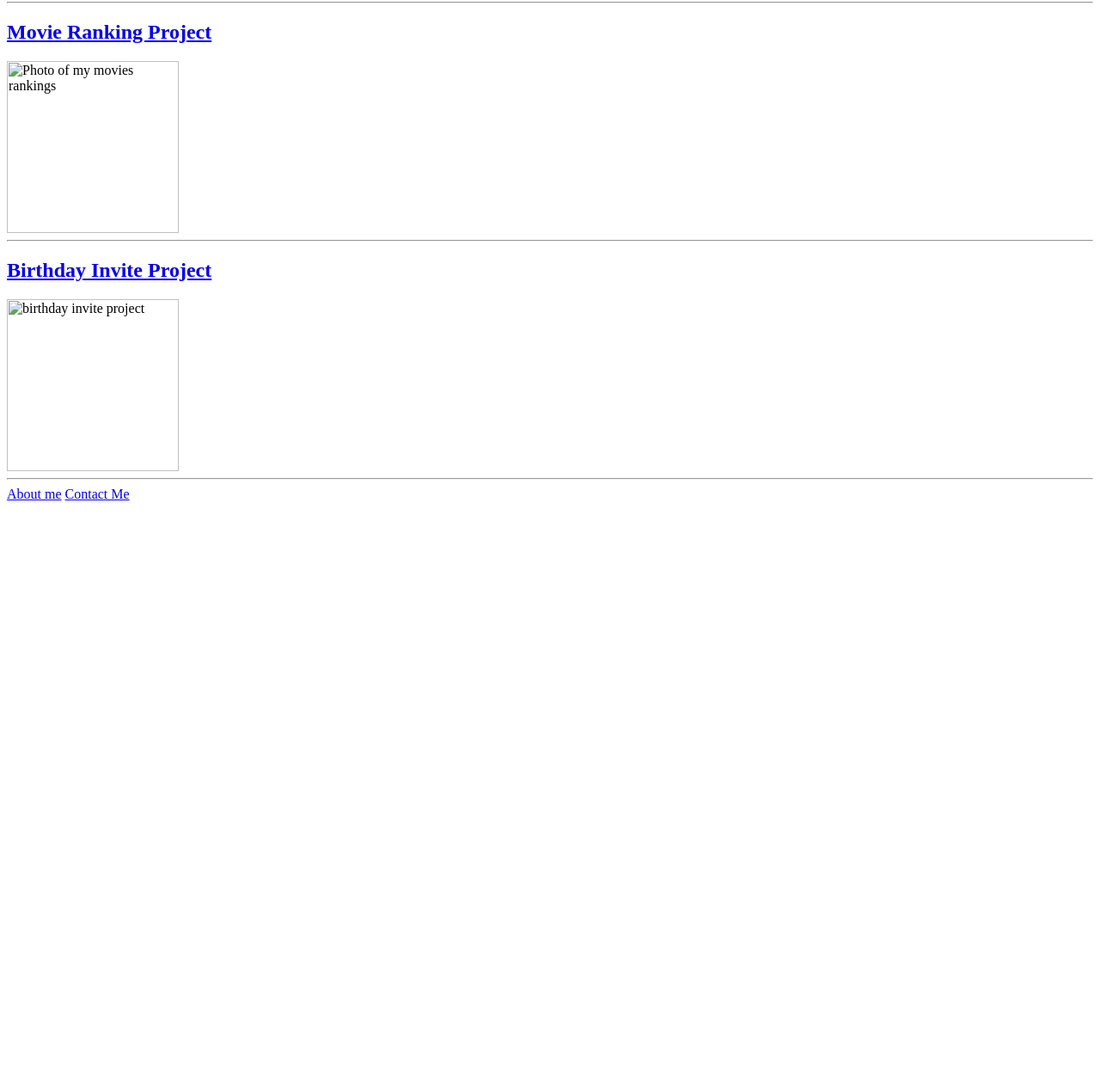
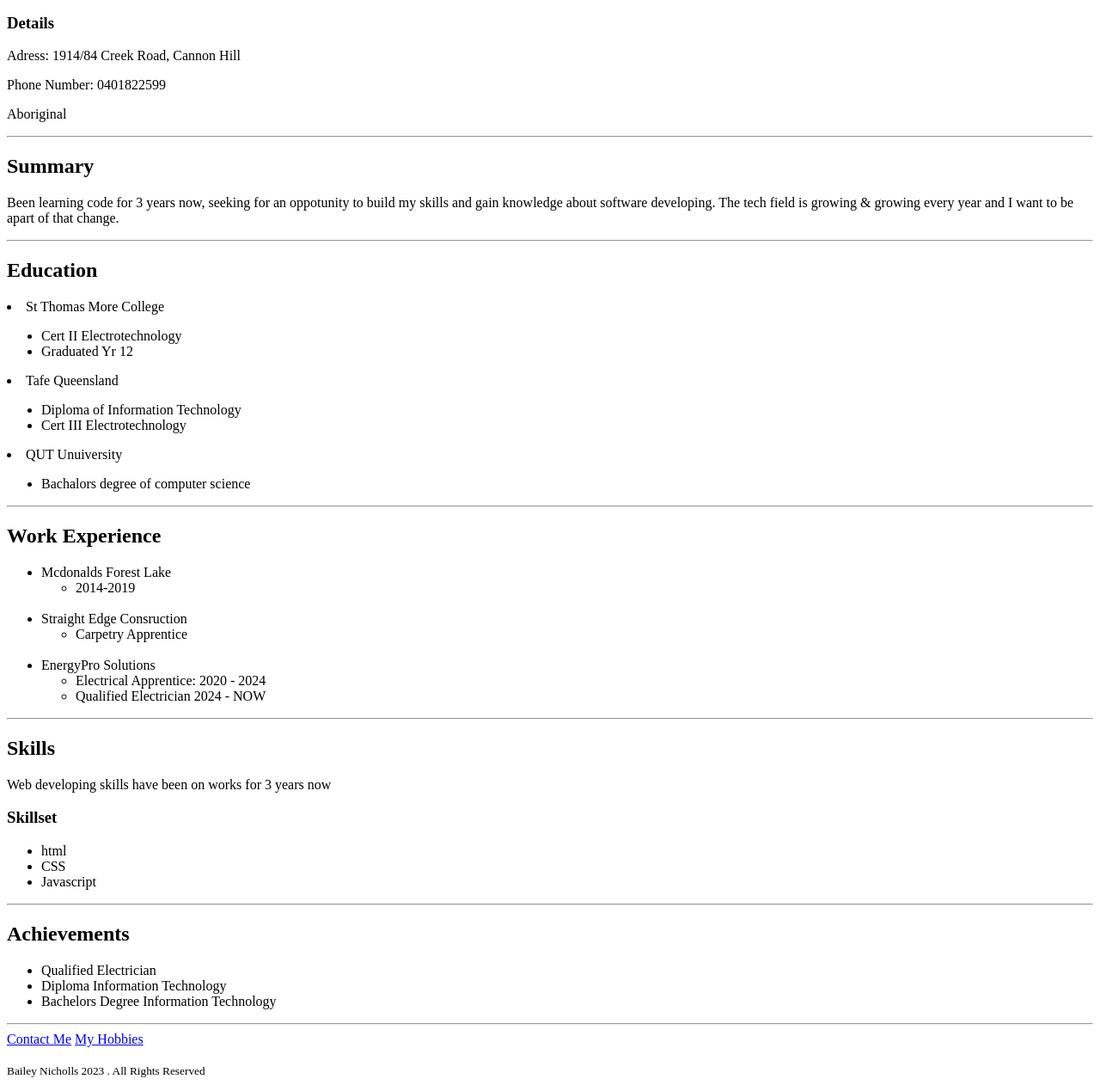
Before and after one commit to baileynicholls/html-portfolio, a plain HTML site: page index.html in a window 1280 px wide. Shown: the part 101-1363 px from the top of the page at 86% size. Before the commit the page ends 800 px from the top, so only its background shows below. Drawn offline with Linux system fonts and the light colour scheme.

Commit message:
Add files via upload

```diff
--- a/index.html
+++ b/index.html
@@ -1,21 +1,92 @@
+<!DOCTYPE html>
+
 <html lang="en">
 
 <head>
 <meta charset="UTF-8">
-<title>Web Development Journey</title>
+<title>My Resume</title>
 </head>
 
 <body>
-    <h1>Welcome to my web Developement Journey <br>- My portfolio</h1>
+<h1>Bailey Nicholls</h1>
+<img src="" alt="Profile Picture "
+<hr/>
+<h3>Details</h3>
+<p>Adress: 1914/84 Creek Road, Cannon Hill</p>
+<p>Phone Number: 0401822599</p>
+<p>Aboriginal</p>
+<hr/>
+<h2></h2>
+<h2>Summary</h2>
+<p>Been learning code for 3 years now, seeking for an oppotunity to build my skills and gain
+knowledge about software developing. The tech field is growing & growing every year and I want to
+be apart of that change.
+</p>
+<hr/>
+<h2>Education</h2>
+<ul>
 
+
+</ul>
+    <li>St Thomas More College</li>
+    <ul>
+        <li>Cert II Electrotechnology</li>
+        <li>Graduated Yr 12</li>
+    </ul>
+
+    <li>Tafe Queensland</li>
+    <ul>
+        <li>Diploma of Information Technology</li>
+        <li>Cert III Electrotechnology</li>
+    </ul>
+
+    <li>QUT Unuiversity</li>
+    <ul>
+        <li>Bachalors degree of computer science </li>
+    </ul>
     <hr/>
-    <h2><a href="./public/movie-ranking.html">Movie Ranking Project</a></h2>
-    <img src="assets/images/movierankingproject.ing.png" alt="Photo of my movies rankings" height="200"/>
-   <hr/>
-   <h2><a href="./public/birthday-invite.html">Birthday Invite Project</a></h2>
-   <img src="./assets/images/birthdayparty.png" alt="birthday invite project" height="200"/>
-    <hr/>
-    <a href="./public/about.html">About me</a>
-    <a href="./public/contact.html">Contact Me</a>
+
+<h2>Work Experience</h2>
+<ul>
+    <li>Mcdonalds Forest Lake</li>
+    <ul>
+        <li>2014-2019</li>
+    </ul>
+    <br/>
+    <li>Straight Edge Consruction</li>
+    <ul>
+         <li>Carpetry Apprentice</li>
+    </ul>
+    <br/>
+    <li>EnergyPro Solutions</li>
+    <ul>
+        <li>Electrical Apprentice: 2020 - 2024</li>
+        <li>Qualified Electrician 2024 - NOW</li>
+    </ul>
+</ul>
+<hr/>
+
+<h2>Skills</h2>
+<p>Web developing skills have been on works for 3 years now</p>
+<H3>Skillset</H3>
+<ul>
+    <li>html</li>
+    <li>CSS</li>
+    <li>Javascript</li>
+</ul>
+<hr/>
+<h2>Achievements</h2>
+
+<ul>
+        <li>Qualified Electrician</li>
+        <li>Diploma Information Technology</li>
+        <li>Bachelors Degree Information Technology</li>
+    </ul>
+<hr/>
+<a href="./contact.html">Contact Me</a>
+<a href="./hobbies.html">My Hobbies</a>
+<br/><br/>
+<footer> <small>Bailey Nicholls 2023 . All Rights Reserved</small></footer>
 </body>
+
 </html>
```
Also changed, not shown: contact.html (+15 -9 lines), hobbies.html (added, +26 -0 lines).
